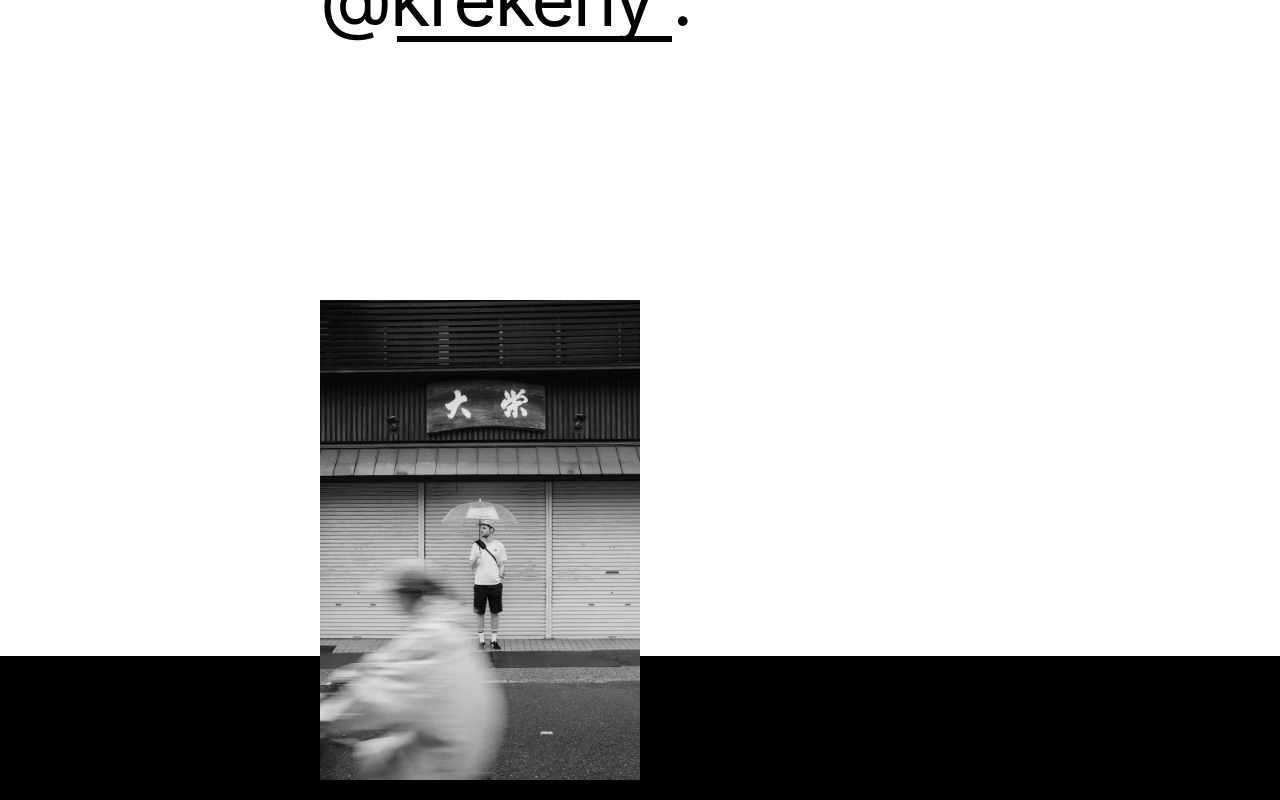
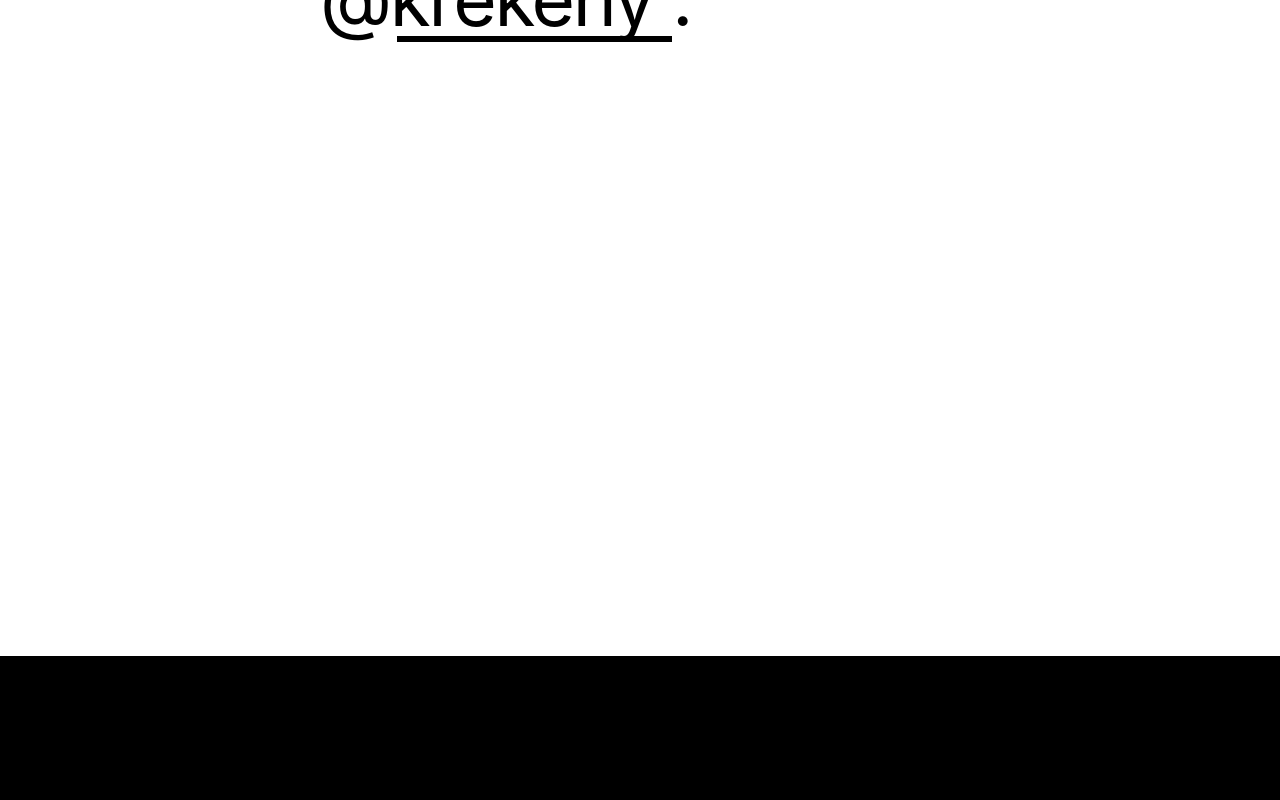
Before and after one commit to samsour/www, a Vue app: page / in a window 1280 px wide. Shown: the part 839-1639 px from the top of the page. Built offline with nearby package versions, Linux system fonts and the light colour scheme.

Commit message:
feat(ProfileImage): implement GSAP scroll-triggered reveal animation for profile image

```diff
--- a/src/components/ProfileImage.vue
+++ b/src/components/ProfileImage.vue
@@ -1,26 +1,50 @@
 <template>
   <img
+    ref="imageRef"
     alt="Sam"
     srcset="../assets/images/avatar@2.webp 2x, ../assets/images/avatar.webp 1x"
     sizes="(max-width: 1024px) 1024px,
            (max-width: 768px) 768px,
            (max-width: 500px) 500px"
     src="../assets/images/avatar.webp"
-    @load="onImageLoad"
-    :class="{ revealed: isLoaded }"
   />
 </template>
 
 <script setup>
-import { ref } from "vue";
+import { ref, onMounted } from "vue";
+import { gsap } from "gsap";
+import { ScrollTrigger } from "gsap/ScrollTrigger";
 
-const isLoaded = ref(false);
+gsap.registerPlugin(ScrollTrigger);
 
-const onImageLoad = () => {
-  requestAnimationFrame(() => {
-    isLoaded.value = true;
+const imageRef = ref(null);
+
+onMounted(() => {
+  const image = imageRef.value;
+
+  gsap.set(image, {
+    maskImage: "linear-gradient(to bottom, black 0%, black 100%)",
+    WebkitMaskImage: "linear-gradient(to bottom, black 0%, black 100%)",
+    maskSize: "100% 0%",
+    WebkitMaskSize: "0% 0%",
+    maskPosition: "top",
+    WebkitMaskPosition: "top",
+    maskRepeat: "no-repeat",
+    WebkitMaskRepeat: "no-repeat",
   });
-};
+
+  gsap.to(image, {
+    maskSize: "100% 100%",
+    WebkitMaskSize: "100% 100%",
+    duration: 1.5,
+    ease: "expo.out",
+    scrollTrigger: {
+      trigger: image,
+      start: "top bottom-=100",
+      toggleActions: "play none none reverse",
+    },
+  });
+});
 </script>
 
 <style scoped>
@@ -29,25 +53,5 @@ img {
   margin-bottom: calc(var(--content-spacing-y--large) / -2);
   margin-left: var(--content-spacing-x--large);
   box-shadow: 0 50px 100px rgba(0, 0, 0, 0.25);
-  mask-image: linear-gradient(to bottom, transparent 0%, transparent 100%);
-  -webkit-mask-image: linear-gradient(
-    to bottom,
-    transparent 0%,
-    transparent 100%
-  );
-  mask-size: 100% 0%;
-  -webkit-mask-size: 100% 0%;
-  mask-position: top;
-  -webkit-mask-position: top;
-  mask-repeat: no-repeat;
-  -webkit-mask-repeat: no-repeat;
-  transition: all 1.2s cubic-bezier(0.4, 0, 0.2, 1);
-}
-
-img.revealed {
-  mask-image: linear-gradient(to bottom, black 0%, black 100%);
-  -webkit-mask-image: linear-gradient(to bottom, black 0%, black 100%);
-  mask-size: 100% 100%;
-  -webkit-mask-size: 100% 100%;
 }
 </style>
```
